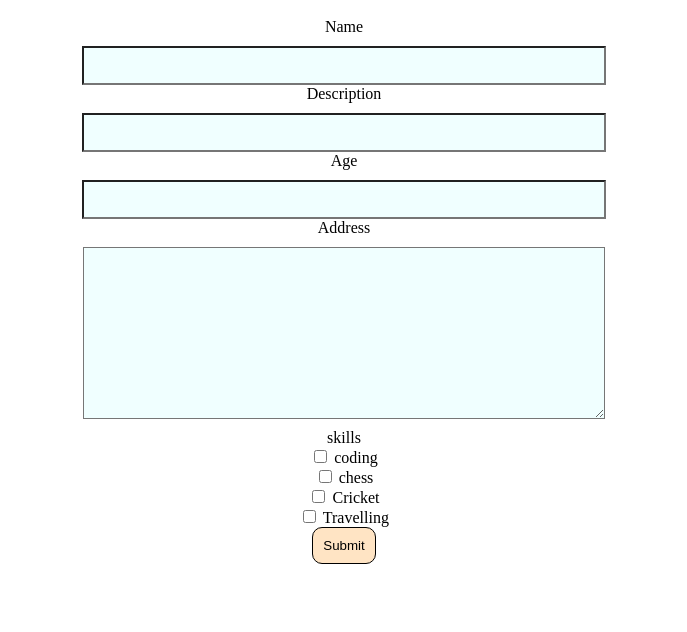
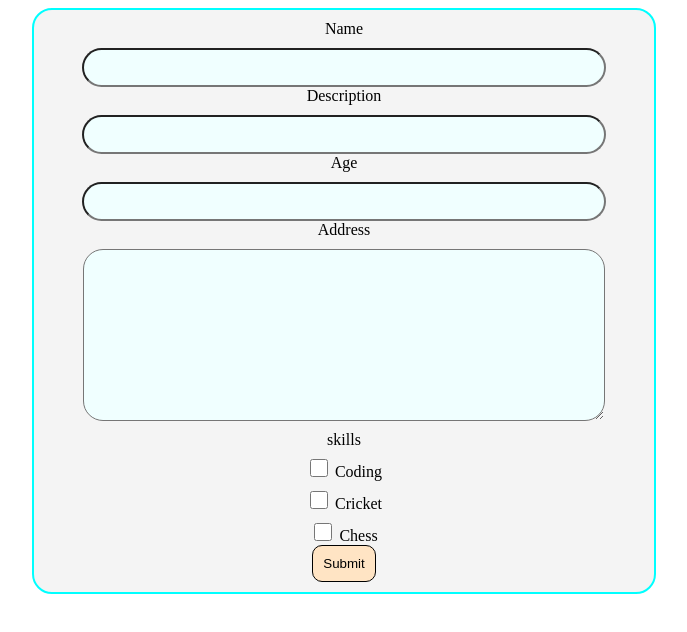
Before and after one commit to SinghNarayan/JS-Training, a plain HTML site: page index.html in a window 1280 px wide. Shown: the whole page, without its empty margins (296-983 px from the left). Drawn offline with Linux system fonts and the light colour scheme.

Commit message:
created constructer and made card from form@Narayan

```diff
--- a/index.html
+++ b/index.html
@@ -8,12 +8,25 @@
     <title>Document</title>
 
     <style>
+        .parent{
+            display: flex;
+            flex-direction: column;
+            justify-content: center;
+            align-items: center;
+            width: 100%;
+            overflow: hidden;
+        }
          .input-form {
             display: flex;
             flex-direction: column;
             justify-content: center;
             align-items: center;
             padding: 10px;
+            width: 600px;
+            height: auto;
+            border-radius: 20px;
+            border: 2px solid aqua;
+            background-color: #f4f4f4;
         }
 
         .input1 {
@@ -22,6 +35,15 @@
             margin-top: 10px;
             background-color: azure;
             color: black;
+            border-radius: 20px;
+        }
+        label input {
+           height: 18px;
+           width: 18px;
+            margin-top: 10px;
+            background-color: azure;
+            color: black;
+            border-radius: 20px;
         }
 
         textarea {
@@ -31,6 +53,7 @@
             padding: 10px;
             background-color: azure;
             color: black;
+            border-radius: 20px;
         }
 
         .card {
@@ -62,6 +85,7 @@
 </head>
 
 <body>
+    <div class="parent">
         <div class="input-form">
             <label for="Name">Name</label>
             <input type="text" name="Name" class="input1" id="Name">
@@ -71,25 +95,20 @@
             <input type="number" class="input1" name="Age" id="Age">
             <label for="address">Address</label>
             <textarea name="address" id="address" cols="30" rows="10"></textarea>
-        <label for="skills">skills</label>
-        <div class="">
-            <input type="checkbox" name="skills" id="skills" value="coding">
-            <label for="coding">coding</label>
-        </div>
-        <div class="">
-            <input type="checkbox" name="skills" id="skills" value="chess">
-            <label for="chess">chess</label>
-        </div>
-        <div class="">
-            <input type="checkbox" name="skills" id="skills" value="Cricket">
-            <label for="Cricket">Cricket</label>
-        </div>
-        <div class="">
-            <input type="checkbox" name="skills" id="skills" value="Travelling">
-            <label for="Travelling">Travelling</label>
-        </div>
+            <label>skills</label>
+            <label for="coding">
+                <input type="checkbox" id="coding" name="skills" value="coding"> Coding
+            </label>
+            <label for="Cricket">
+                <input type="checkbox" id="Cricket" name="skills" value="Cricket"> Cricket
+            </label>
+            <label for="Chess">
+                <input type="checkbox" id="Chess" name="skills" value="Chess"> Chess
+            </label>
+
 
             <button class="" id="createCard" onclick="createCard();">Submit</button>
+        </div>
     </div>
     <div class="main">
 
@@ -122,7 +141,6 @@
         var img = document.createElement('IMG');
         var text = document.createElement('p');
         var hobbies = document.createElement('ul');
-        var li = document.createElement('li');
 
         function showRecords(arr) {
             console.log(arr.length);
@@ -164,7 +182,8 @@
                         css(hobbies, {
                             'list-style': 'none',
                         })
-                        for (let i = 0; i < arr[j].Skills.length; i++) {
+                        for (let i = 0; i < (arr[j].Skills).length; i++) {
+                            var li = document.createElement('li');
                             li.appendChild(document.createTextNode(arr[j].Skills[i]));
                             hobbies.appendChild(li);
                         }
@@ -192,8 +211,16 @@
             let address = document.getElementById('address').value;
             let description = document.getElementById('Description').value;
             let age = document.getElementById('Age').value;
-            let skills = document.getElementById('skills').value;
-            var create = new createObject(name, address, description, skills, age);
+
+            let skills = document.getElementsByName('skills');
+            var selected = [];
+            for (var i = 0; i < skills.length; i++) {
+                if (skills[i].checked) {
+                    selected.push(skills[i].value);
+                }
+            }
+            console.log(selected);
+            var create = new createObject(name, address, description, selected, age);
         }
         function createObject(name, address, description, skills, age) {
 
@@ -202,11 +229,13 @@
             this.desc = description;
             this.Skills = skills;
             this.age = age;
+            console.log(skills);
             if (cardsData.length) {
                 // let cardContainer = document.getElementsByClassName('card');
                 // cardContainer.parentNode.removeChild(cardContainer);
             }
             cardsData.push(this);
+            console.log(cardsData);
             showRecords(cardsData);
         }
     </script>
```
Lines whose indentation alone changed are shown as unchanged.
